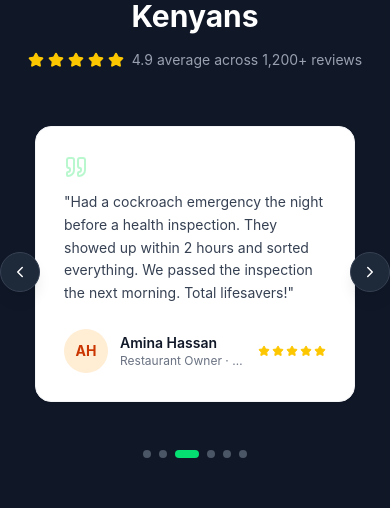
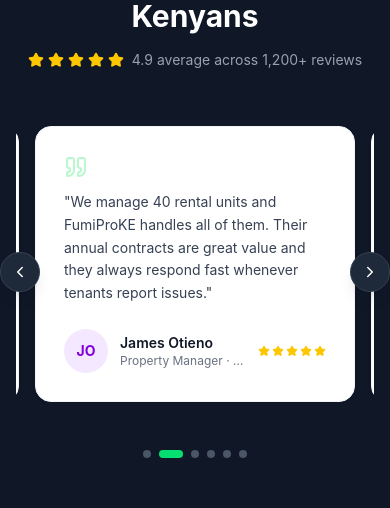
Before and after one commit to Manoty/Bugzero, a React app in the folder frontend/: page / in a window 390 px wide. Shown: the part 9068-9576 px from the top of the page. Built offline with nearby package versions, Linux system fonts and the light colour scheme; no server answers; the HTML template or start-up script is replaced by a standard one.

Commit message:
fix footer autoscroll feature

```diff
--- a/frontend/src/components/home/TestimonialsSection.jsx
+++ b/frontend/src/components/home/TestimonialsSection.jsx
@@ -1,24 +1,31 @@
-import { useState, useEffect, useRef } from 'react'
+import { useState, useEffect, useRef, useCallback } from 'react'
 import { Star, ChevronLeft, ChevronRight, Quote } from 'lucide-react'
 import { useQuery } from '@tanstack/react-query'
 import { getTestimonials } from '../../api/services'
 
 const FALLBACK = [
-  { id: 1, author_name: 'Mary Wanjiku',    role: 'Homeowner · Kilimani',          rating: 5, content: 'Absolutely brilliant! They cleared our bed bug nightmare in a single visit. The technician was professional, explained every step, and the apartment has been pest-free for 6 months now.' },
-  { id: 2, author_name: 'James Otieno',    role: 'Property Manager · Westlands',  rating: 5, content: 'We manage 40 rental units and FumiProKE handles all of them. Their annual contracts are great value and they always respond fast whenever tenants report issues.' },
-  { id: 3, author_name: 'Amina Hassan',    role: 'Restaurant Owner · CBD',         rating: 5, content: 'Had a cockroach emergency the night before a health inspection. They showed up within 2 hours and sorted everything. We passed the inspection the next morning. Total lifesavers!' },
-  { id: 4, author_name: 'Peter Kamau',     role: 'Homeowner · Karen',              rating: 5, content: 'Termites had been eating through my ceiling for months. FumiProKE did a full structural treatment — professional, thorough, and the price was very fair. Highly recommend.' },
-  { id: 5, author_name: 'Grace Muthoni',   role: 'Office Manager · Upperhill',     rating: 5, content: 'Our office had a rodent problem that was embarrassing in front of clients. One visit from FumiProKE and the problem was completely gone. Excellent service.' },
+  { id: 1, author_name: 'Mary Wanjiku',    role: 'Homeowner · Kilimani',             rating: 5, content: 'Absolutely brilliant! They cleared our bed bug nightmare in a single visit. The technician was professional, explained every step, and the apartment has been pest-free for 6 months now.' },
+  { id: 2, author_name: 'James Otieno',    role: 'Property Manager · Westlands',     rating: 5, content: 'We manage 40 rental units and FumiProKE handles all of them. Their annual contracts are great value and they always respond fast whenever tenants report issues.' },
+  { id: 3, author_name: 'Amina Hassan',    role: 'Restaurant Owner · CBD',            rating: 5, content: 'Had a cockroach emergency the night before a health inspection. They showed up within 2 hours and sorted everything. We passed the inspection the next morning. Total lifesavers!' },
+  { id: 4, author_name: 'Peter Kamau',     role: 'Homeowner · Karen',                 rating: 5, content: 'Termites had been eating through my ceiling for months. FumiProKE did a full structural treatment — professional, thorough, and the price was very fair. Highly recommend.' },
+  { id: 5, author_name: 'Grace Muthoni',   role: 'Office Manager · Upperhill',        rating: 5, content: 'Our office had a rodent problem that was embarrassing in front of clients. One visit from FumiProKE and the problem was completely gone. Excellent service.' },
   { id: 6, author_name: 'David Njoroge',   role: 'Warehouse Owner · Industrial Area', rating: 5, content: 'Used them for grain storage fumigation. Very thorough — they sealed everything properly and issued the official fumigation certificate we needed for export. Will use again.' },
 ]
 
 function TestimonialCard({ t }) {
   const initials = t.author_name.split(' ').map(n => n[0]).join('').toUpperCase()
-  const colors   = ['bg-green-100 text-green-700','bg-blue-100 text-blue-700','bg-purple-100 text-purple-700','bg-orange-100 text-orange-700','bg-pink-100 text-pink-700','bg-teal-100 text-teal-700']
-  const color    = colors[t.id % colors.length] || colors[0]
+  const colors   = [
+    'bg-green-100 text-green-700',
+    'bg-blue-100 text-blue-700',
+    'bg-purple-100 text-purple-700',
+    'bg-orange-100 text-orange-700',
+    'bg-pink-100 text-pink-700',
+    'bg-teal-100 text-teal-700',
+  ]
+  const color = colors[t.id % colors.length] || colors[0]
 
   return (
-    <div className="flex-shrink-0 w-80 sm:w-96 bg-white rounded-2xl border border-gray-100 shadow-sm p-7 mx-3 flex flex-col">
+    <div className="flex-shrink-0 w-80 sm:w-96 bg-white rounded-2xl border border-gray-100 shadow-sm p-7 flex flex-col">
       <Quote size={24} className="text-green-200 mb-3" />
       <p className="text-gray-700 text-sm leading-relaxed flex-1 mb-6">"{t.content}"</p>
       <div className="flex items-center gap-3">
@@ -40,35 +47,49 @@
 }
 
 export default function TestimonialsSection() {
-  const { data }       = useQuery({ queryKey: ['testimonials'], queryFn: getTestimonials })
-  const testimonials   = data?.data?.results?.length ? data.data.results : FALLBACK
+  const { data }     = useQuery({ queryKey: ['testimonials'], queryFn: getTestimonials })
+  const testimonials = data?.data?.results?.length ? data.data.results : FALLBACK
 
-  const trackRef       = useRef(null)
-  const [index, setIndex]   = useState(0)
-  const [paused, setPaused] = useState(false)
+  const trackRef         = useRef(null)
+  const [index, setIndex]     = useState(0)
+  const [paused, setPaused]   = useState(false)
   const total = testimonials.length
 
-  const goTo = (i) => {
+  // ── Scroll the track without touching window scroll ──────────────────────
+  const scrollTrackTo = useCallback((i) => {
+    const track = trackRef.current
+    if (!track) return
+    const card = track.children[i]
+    if (!card) return
+
+    // Use scrollLeft on the track element itself — never scrollIntoView
+    const cardLeft    = card.offsetLeft
+    const trackWidth  = track.offsetWidth
+    const cardWidth   = card.offsetWidth
+    const targetLeft  = cardLeft - (trackWidth / 2) + (cardWidth / 2)
+
+    track.scrollTo({ left: targetLeft, behavior: 'smooth' })
+  }, [])
+
+  // ── Manual navigation (arrows + dots) ────────────────────────────────────
+  const goTo = useCallback((i) => {
     const clamped = Math.max(0, Math.min(i, total - 1))
     setIndex(clamped)
-    if (trackRef.current) {
-      const card  = trackRef.current.children[clamped]
-      if (card) card.scrollIntoView({ behavior: 'smooth', block: 'nearest', inline: 'center' })
-    }
-  }
+    scrollTrackTo(clamped)
+  }, [total, scrollTrackTo])
 
-  // Auto-advance
+  // ── Auto-advance: ONLY updates index + scrolls the track ─────────────────
   useEffect(() => {
     if (paused) return
-    const t = setInterval(() => {
+    const timer = setInterval(() => {
       setIndex(prev => {
         const next = (prev + 1) % total
-        goTo(next)
+        scrollTrackTo(next)   // scroll the track div, not the page
         return next
       })
-    }, 4000)
-    return () => clearInterval(t)
-  }, [paused, total])
+    }, 4500)
+    return () => clearInterval(timer)
+  }, [paused, total, scrollTrackTo])
 
   return (
     <section id="testimonials" className="py-24 bg-gray-900 overflow-hidden">
@@ -82,7 +103,9 @@
           </h2>
           <div className="flex items-center justify-center gap-2 text-gray-400">
             <div className="flex gap-1">
-              {[...Array(5)].map((_, i) => <Star key={i} size={16} className="text-yellow-400 fill-yellow-400" />)}
+              {[...Array(5)].map((_, i) => (
+                <Star key={i} size={16} className="text-yellow-400 fill-yellow-400" />
+              ))}
             </div>
             <span className="text-sm">4.9 average across 1,200+ reviews</span>
           </div>
@@ -94,26 +117,34 @@
           onMouseEnter={() => setPaused(true)}
           onMouseLeave={() => setPaused(false)}
         >
-          {/* Track */}
+          {/* Track — overflow scroll lives here, not on window */}
           <div
             ref={trackRef}
-            className="flex overflow-x-auto snap-x snap-mandatory scrollbar-hide pb-4"
+            className="flex gap-4 overflow-x-auto snap-x snap-mandatory pb-4 px-2 scrollbar-hide"
             style={{ scrollbarWidth: 'none', msOverflowStyle: 'none' }}
           >
             {testimonials.map(t => (
-              <div key={t.id} className="snap-center">
+              <div key={t.id} className="snap-center flex-shrink-0">
                 <TestimonialCard t={t} />
               </div>
             ))}
           </div>
 
-          {/* Arrow controls */}
-          <button onClick={() => goTo(index - 1)} disabled={index === 0}
-            className="absolute -left-4 top-1/2 -translate-y-1/2 w-10 h-10 bg-gray-800 hover:bg-gray-700 border border-gray-700 text-white rounded-full flex items-center justify-center transition-all disabled:opacity-30 disabled:cursor-not-allowed shadow-lg">
+          {/* Left arrow */}
+          <button
+            onClick={() => goTo(index - 1)}
+            disabled={index === 0}
+            className="absolute -left-4 top-1/2 -translate-y-1/2 w-10 h-10 bg-gray-800 hover:bg-gray-700 border border-gray-700 text-white rounded-full flex items-center justify-center transition-all disabled:opacity-30 disabled:cursor-not-allowed shadow-lg"
+          >
             <ChevronLeft size={18} />
           </button>
-          <button onClick={() => goTo(index + 1)} disabled={index >= total - 1}
-            className="absolute -right-4 top-1/2 -translate-y-1/2 w-10 h-10 bg-gray-800 hover:bg-gray-700 border border-gray-700 text-white rounded-full flex items-center justify-center transition-all disabled:opacity-30 disabled:cursor-not-allowed shadow-lg">
+
+          {/* Right arrow */}
+          <button
+            onClick={() => goTo(index + 1)}
+            disabled={index >= total - 1}
+            className="absolute -right-4 top-1/2 -translate-y-1/2 w-10 h-10 bg-gray-800 hover:bg-gray-700 border border-gray-700 text-white rounded-full flex items-center justify-center transition-all disabled:opacity-30 disabled:cursor-not-allowed shadow-lg"
+          >
             <ChevronRight size={18} />
           </button>
         </div>
@@ -121,9 +152,13 @@
         {/* Dot indicators */}
         <div className="flex justify-center gap-2 mt-8">
           {testimonials.map((_, i) => (
-            <button key={i} onClick={() => goTo(i)}
+            <button
+              key={i}
+              onClick={() => goTo(i)}
               className={`transition-all duration-300 rounded-full ${
-                i === index ? 'w-6 h-2 bg-green-400' : 'w-2 h-2 bg-gray-600 hover:bg-gray-400'
+                i === index
+                  ? 'w-6 h-2 bg-green-400'
+                  : 'w-2 h-2 bg-gray-600 hover:bg-gray-400'
               }`}
             />
           ))}
--- a/frontend/src/components/layout/Navbar.jsx
+++ b/frontend/src/components/layout/Navbar.jsx
@@ -65,14 +65,17 @@
 
             {/* ── Desktop CTAs ── */}
             <div className="hidden lg:flex items-center gap-3">
+                <a
 
                 href="tel:+254700000000"
                 className={`flex items-center gap-2 text-sm font-medium transition-colors ${
                   scrolled ? 'text-gray-700 hover:text-green-600' : 'text-white/90 hover:text-green-300'
                 }`}
+                >
 
                 <Phone size={14} />
                 +254 700 000 000
+                </a>
 
               <Link
                 to="/quote"
```
